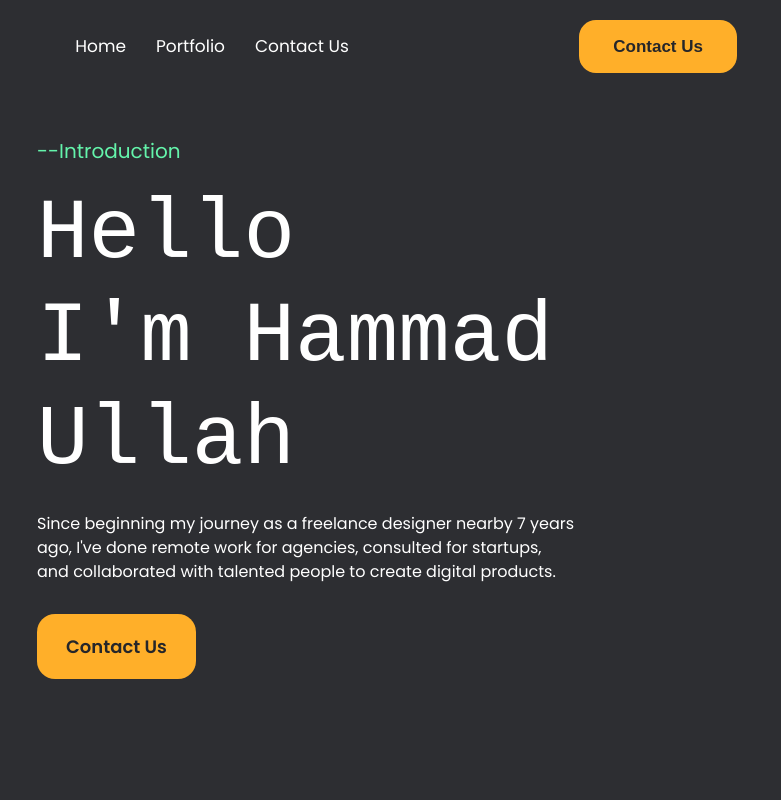
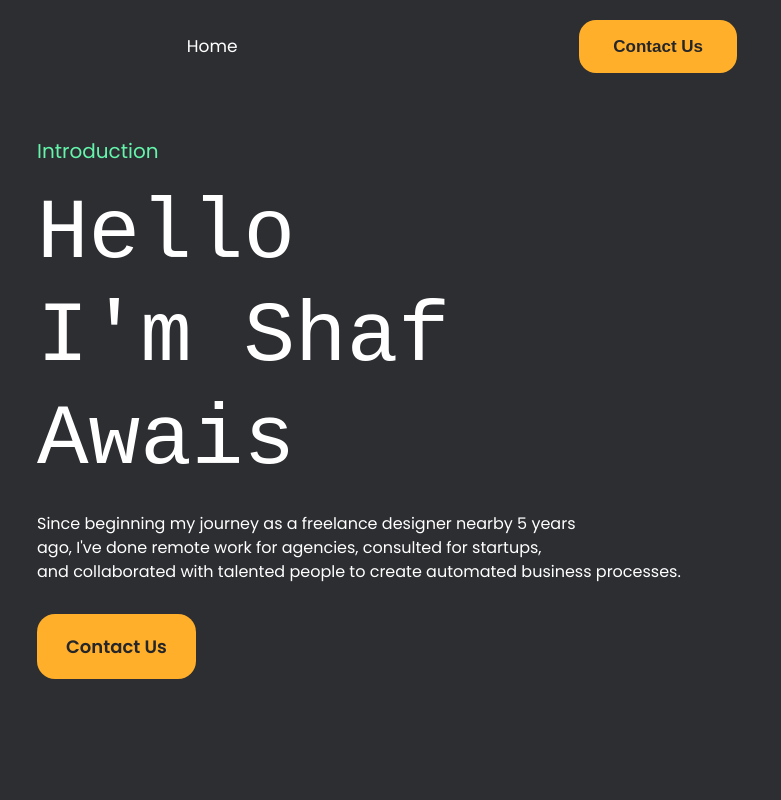
Before and after one commit to ShafMairaj/PortfolioPersonal, a plain HTML site: page index.html in a window 1280 px wide. Shown: the top 800 px of the page, 499-1280 px from the left. Drawn offline with nearby package versions, Linux system fonts and the light colour scheme.

Commit message:
index.html

```diff
--- a/index.html
+++ b/index.html
@@ -146,14 +146,12 @@
 
             <div class="menu">
                 <div class="logo-toggle">
-                    <span class="logo"><a href="#">Hamx</a></span>
+                    <span class="logo"><a href="#">Shaf</a></span>
                     <i class='bx bx-x sidebarClose'></i>
                 </div>
 
                 <ul class="nav-links">
                     <li><a href="#">Home</a></li>
-                    <li><a href="#">Portfolio</a></li>
-                    <li><a href="#">Contact Us</a></li>
                 </ul>
             </div>
 
@@ -172,20 +170,20 @@
         </div>
         <div class="right-section">
             <div class="intro animatedcard">
-                <h2 style="color: #64f4ab;">--Introduction</h2>
+                <h2 style="color: #64f4ab;">Introduction</h2>
             </div>
             <div class="main-text">
                 <h1>
 
                     Hello<br>
-                    I'm Hammad <Br>
-                    Ullah
+                    I'm Shaf <Br>
+                    Awais
                 </h1>
             </div>
             <div class="paragraph animatedcard">
-                <p>Since beginning my journey as a freelance designer nearby 7 years <br>
+                <p>Since beginning my journey as a freelance designer nearby 5 years <br>
                     ago, I've done remote work for agencies, consulted for startups, <br>
-                    and collaborated with talented people to create digital products.</p>
+                    and collaborated with talented people to create automated business processes.</p>
             </div>
             <div class="contact-button animatedcard">
                 <a href="#" style="border-radius: 1em;">
```
